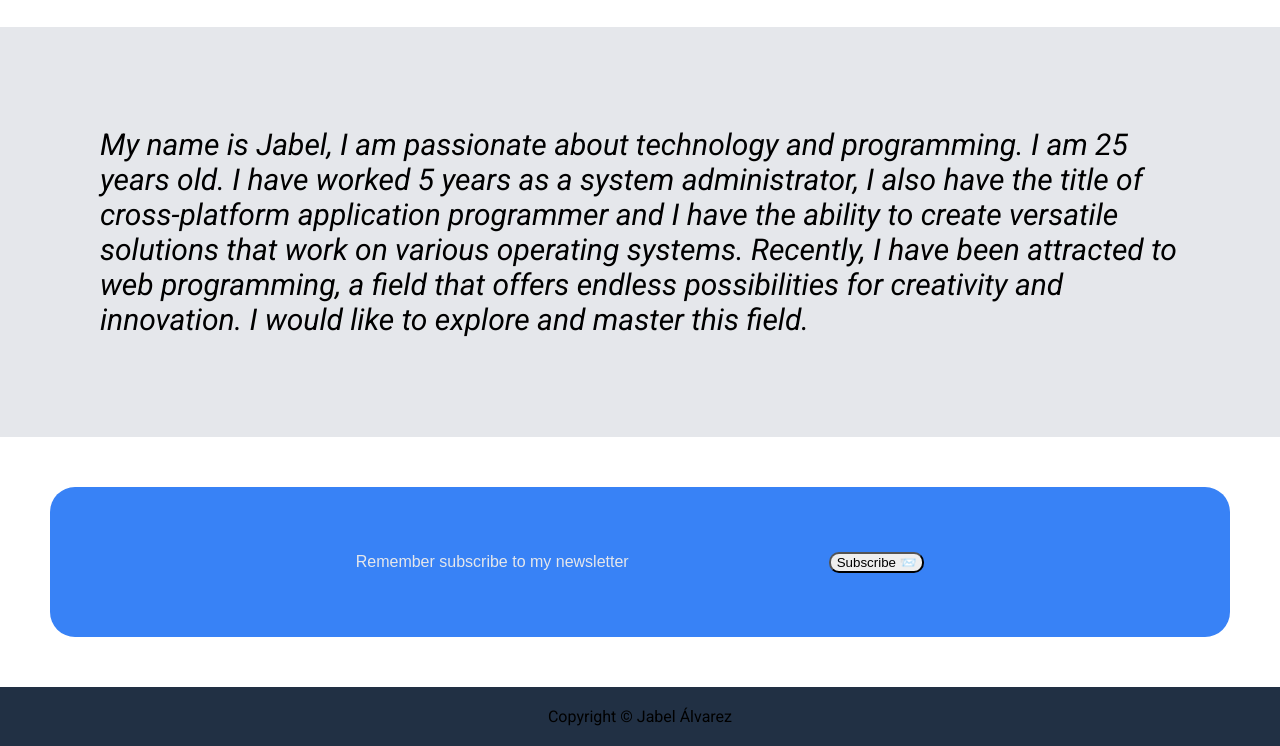
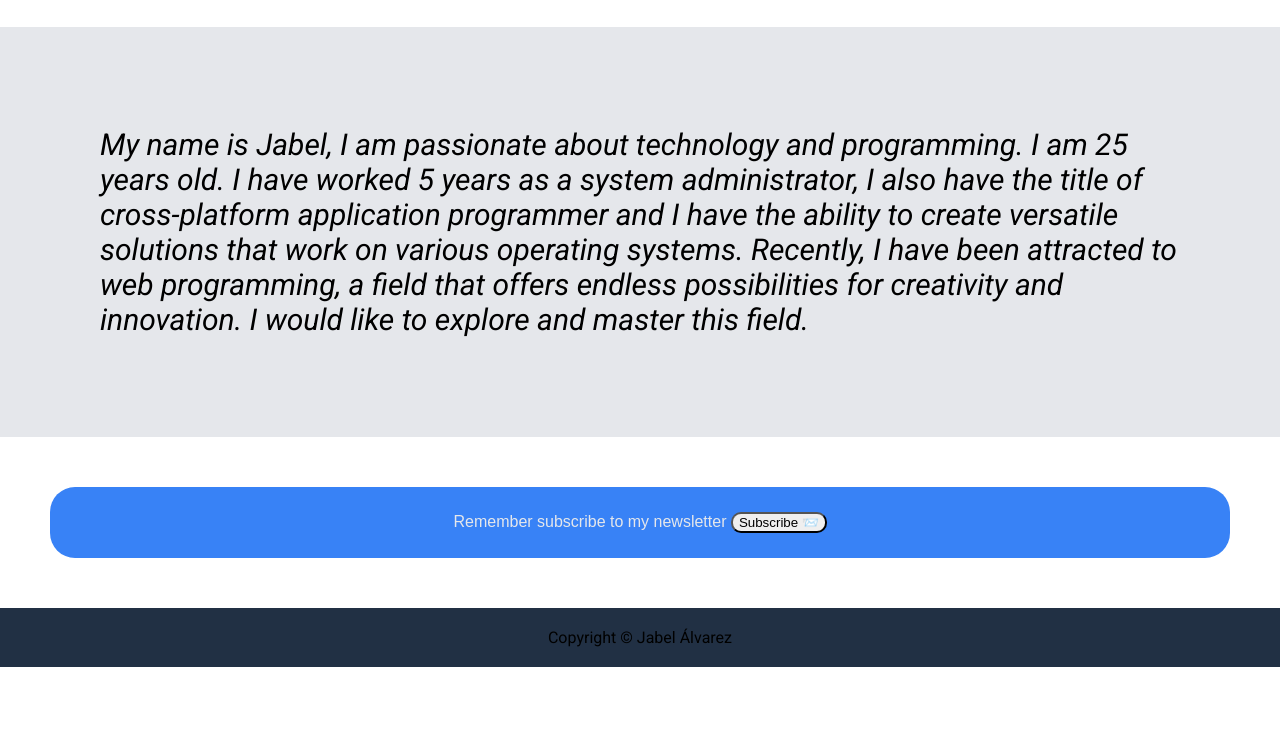
Before and after one commit to zjabel/css-example, a plain HTML site: page index.html in a window 1280 px wide. Shown: the part 952-1698 px from the top of the page. After the commit the page ends 1619 px from the top, so only its background shows below. Drawn offline with Linux system fonts and the light colour scheme; a web font is replaced by a local one.

Commit message:
Final changes

```diff
--- a/index.html
+++ b/index.html
@@ -67,7 +67,6 @@
         <label>Social media app</label>
       </div>
     </div>
-
     <div class="project">
       <button type="button">
         <img src="./resources/img/calculator_app_logo.png" height="90" width="90" />
@@ -87,10 +86,11 @@
     </label>
   </div>
   <div class="newsletter_container">
-    <label>Remember subscribe to my newsletter</label>
-    <button class="content_button">Subscribe 📨</button>
+    <div class="neswletter_items">
+      <label>Remember subscribe to my newsletter</label>
+      <button class="content_button">Subscribe 📨</button>
+    </div>
   </div>
   <div class="footer">Copyright © Jabel Álvarez</div>
 </body>
-
 </html>
--- a/resources/css/style.css
+++ b/resources/css/style.css
@@ -87,10 +87,6 @@ button {
   font-style: normal;
 }
 
-.content_description button {
-
-}
-
 /* Image width and height */
 .content_img img {
   display: flex;
@@ -148,21 +144,22 @@ button {
   font-style: italic;
 }
 
-/*Style for login section*/
+/*Style for newsletter section*/
 .newsletter_container {
-  height: 100px;
+  display: flex;
+  justify-content: space-around;
   background-color: #3882f6;
   font-family: "Poetsen One", sans-serif;
   color: #E5E7EB;
-  border-radius: 25px ;
-  display: flex;
-  align-items: center;
-  justify-content: center;
+  border-radius: 25px;
   margin: 50px;
   padding: 25px;
-  gap: 200px;
-  }
+}
 
+.neswletter_items {
+  align-items: center;
+  gap: 100px;
+}
 
 /*Style for the footer*/
 
```
